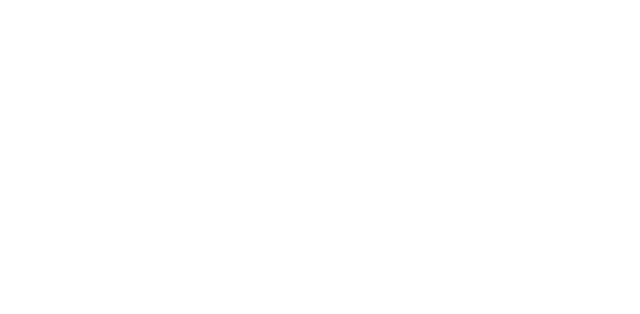
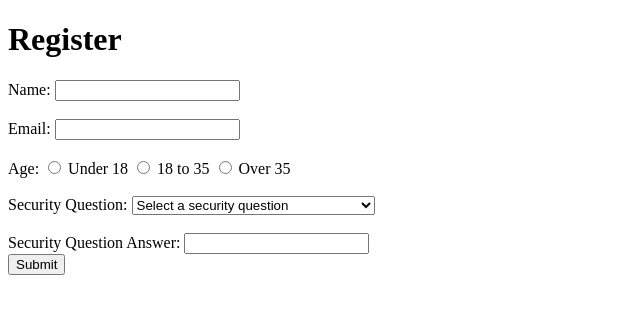
Before and after one commit to chathushkaayash/FIT, a plain HTML site: page Side Project/index.html in a window 1280 px wide. Shown: the whole page, without its empty margins (0-640 px from the left). Drawn offline with Linux system fonts and the light colour scheme.

Commit message:
make simple web form

```diff
--- a/Side Project/index.html
+++ b/Side Project/index.html
@@ -6,6 +6,36 @@
     <title>Crash course</title>
 </head>
 <body>
+    <h1>Register</h1>
+
+    <form action="submit.php" method="post">
+        <label for="name">Name:</label>
+        <input type="text" id="name" name="name" required><br><br>
+
+        <label for="email">Email:</label>
+        <input type="email" id="email" name="email" required><br><br>
+
+        <label>Age:</label>
+        <input type="radio" id="ageUnder18" name="age" value="Under 18">
+        <label for="ageUnder18">Under 18</label>
+        <input type="radio" id="age18to35" name="age" value="18 to 35">
+        <label for="age18to35">18 to 35</label>
+        <input type="radio" id="ageOver35" name="age" value="Over 35">
+        <label for="ageOver35">Over 35</label><br><br>
+
+        <label for="securityQuestion">Security Question:</label>
+        <select id="securityQuestion" name="securityQuestion" required>
+            <option value="" disabled selected>Select a security question</option>
+            <option value="mother">What is your mother's maiden name?</option>
+            <option value="pet">What is the name of your first pet?</option>
+            <option value="city">In which city were you born?</option>
+        </select>
+        <br><br>
+        <label for="answer">Security Question Answer:</label>
+        <input type="text" id="answer" name="answer"> <br>
+
+        <input type="submit" value="Submit">
+    </form>
 
 </body>
 </html>
```
